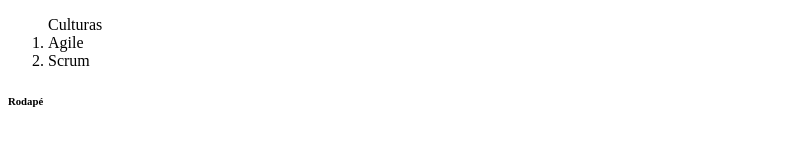
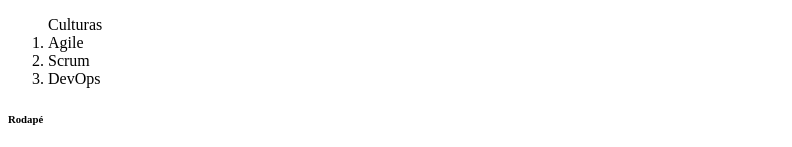
Before and after one commit to munduu-admin/teste-jenkins, an Angular app in the folder app-teste/: page / in a window 1280 px wide. Shown: the part 1043-1190 px from the top of the page, without its empty margins (0-792 px from the left). Built offline with nearby package versions, Linux system fonts and the light colour scheme.

Commit message:
Update app.component.html

```diff
--- a/app-teste/src/app/app.component.html
+++ b/app-teste/src/app/app.component.html
@@ -39,4 +39,5 @@
 <ol>Culturas
   <li>Agile</li>
   <li>Scrum</li>
+  <li>DevOps</li>
 </ol>
```
